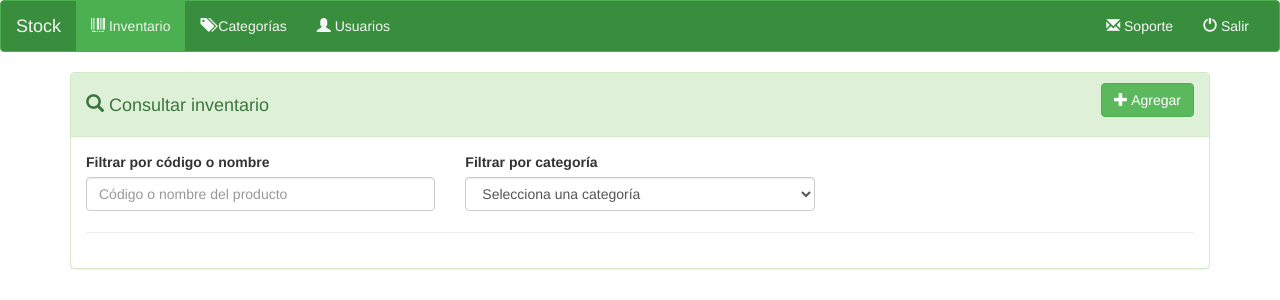
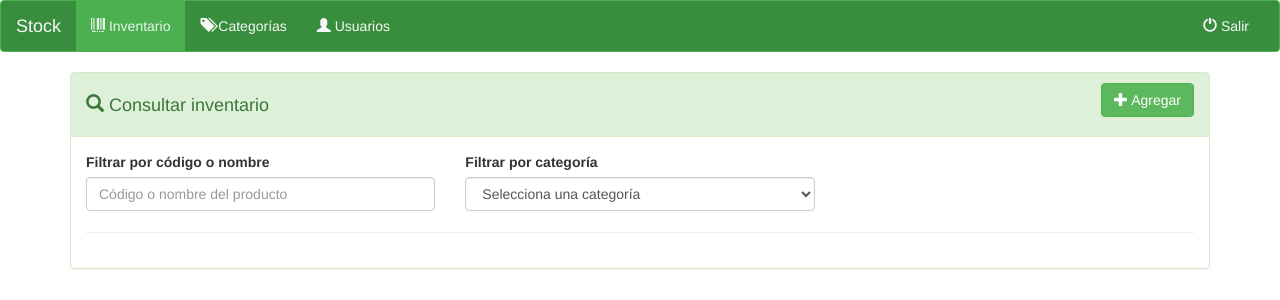
Before and after one commit to emolinal/inventariorc, a PHP site: page /stock.php in a window 1280 px wide. Shown: the top 300 px of the page. Run offline with PHP 8.4, Linux system fonts and the light colour scheme; the visitor is signed in with stand-in values (Sample User, id 1); data that the repository does not hold is empty; some libraries are stand-ins or nearby versions.

Commit message:
Update navbar.php

```diff
--- a/navbar.php
+++ b/navbar.php
@@ -23,7 +23,7 @@
 		<li class="<?php if (isset($active_usuarios)){echo $active_usuarios;}?>"><a href="usuarios.php"><i  class='glyphicon glyphicon-user'></i> Usuarios</a></li>
        </ul>
       <ul class="nav navbar-nav navbar-right">
-        <li><a href="http://obedalvarado.pw/contacto/" target='_blank'><i class='glyphicon glyphicon-envelope'></i> Soporte</a></li>
+
 		<li><a href="login.php?logout"><i class='glyphicon glyphicon-off'></i> Salir</a></li>
       </ul>
     </div><!-- /.navbar-collapse -->
```
